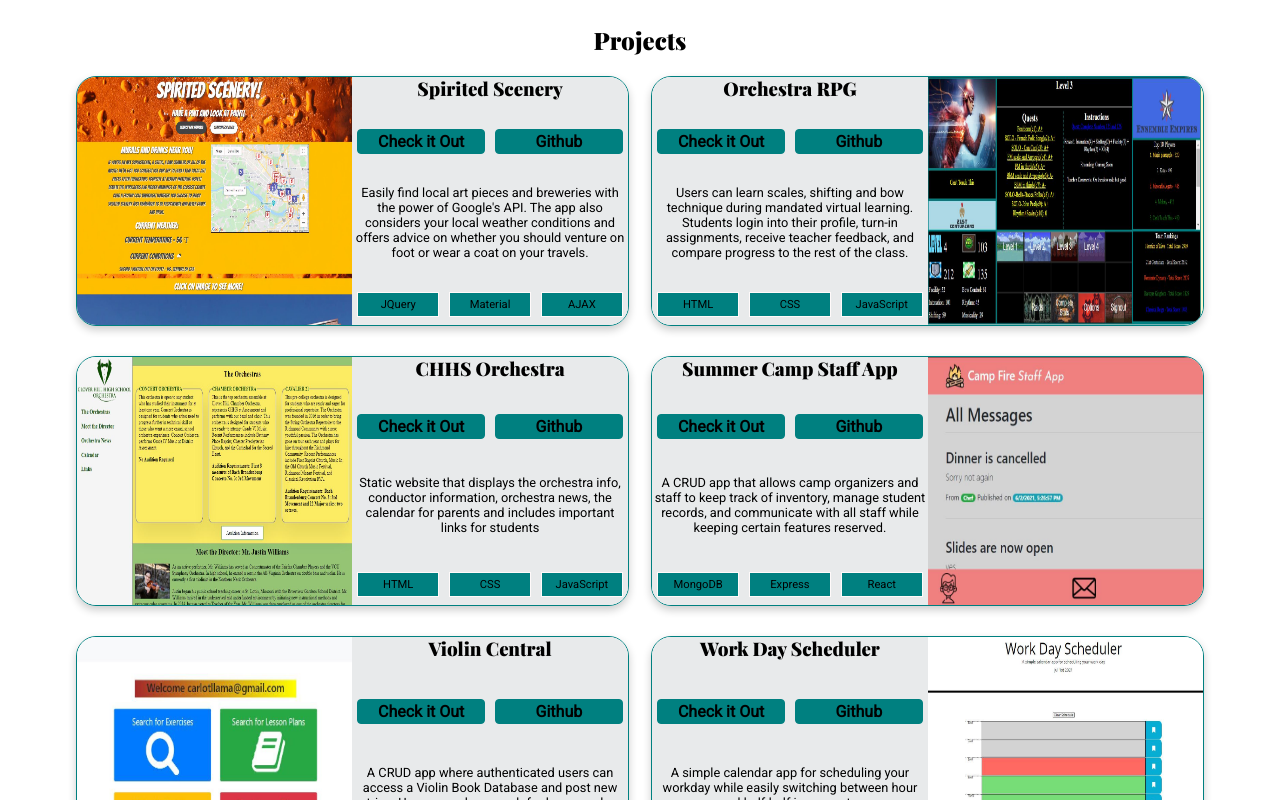
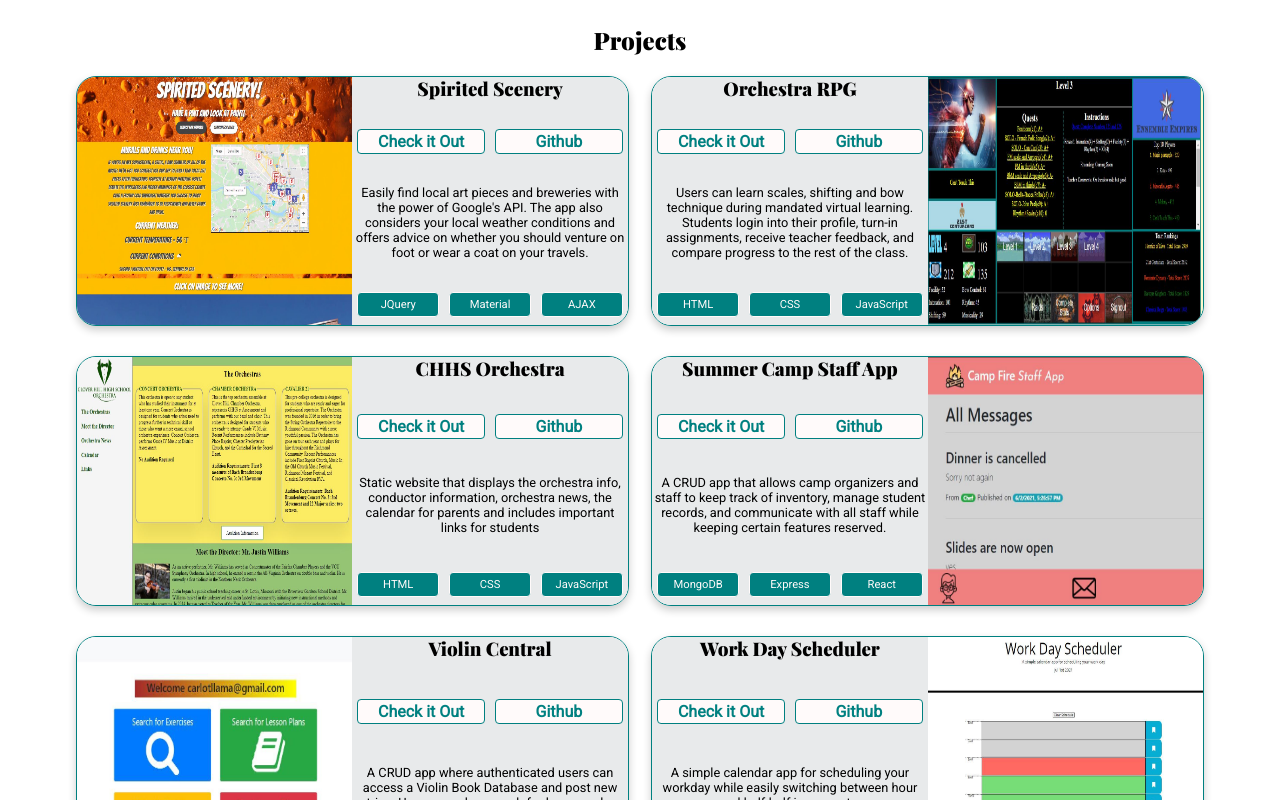
Before and after one commit to justinwilliamsrva/react-portfolio, a React (Create React App) app: page / in a window 1280 px wide. Shown: the part 1260-2060 px from the top of the page. Built offline with nearby package versions, Linux system fonts and the light colour scheme.

Commit message:
fix: colors for projects

```diff
--- a/src/styles/new.css
+++ b/src/styles/new.css
@@ -218,7 +218,9 @@ p {
   padding: 0;
 }
 .tech {
-  border: 1px solid var(--primary-bg-color);
+  color: var(--secondary-text-color);
+  border: 1px ridge var(--primary-bg-color);
+  border-radius: 4px;
   margin: 5px;
   background-color: var(--secondary-bg-color);
 }
@@ -231,8 +233,8 @@ p {
   font-weight: bold;
 }
 .project-link {
-  background-color: var(--secondary-bg-color);
-  color: var(--text-color);
+  background-color: var(--primary-bg-color);
+  color: var(--secondary-bg-color);
   border: 1px var(--secondary-bg-color) solid;
   border-radius: 4px;
   text-decoration: none;
@@ -243,7 +245,8 @@ p {
 }
 
 .project-link:hover {
-  background-color: var(--primary-bg-color);
+  background-color: var(--secondary-bg-color);
+  color: var(--primary-bg-color);
 }
 
 @media only screen and (max-width: 40em) {
```
